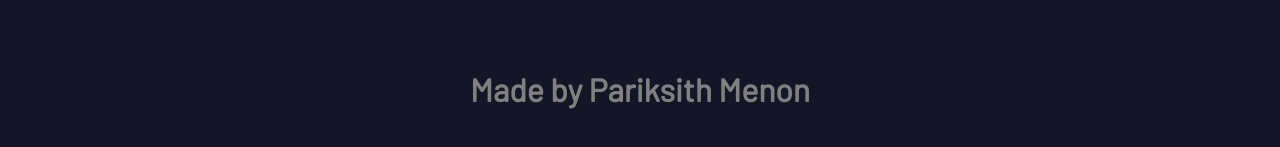
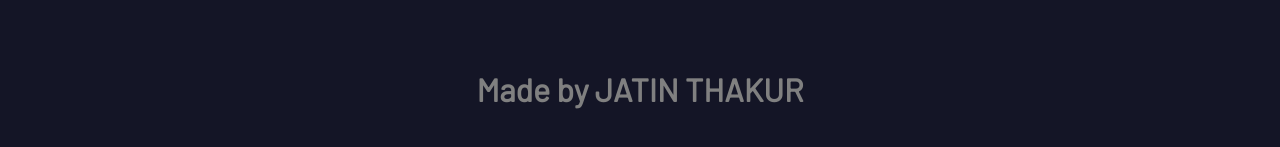
Before and after one commit to JatinThakur2/Double_Click_Checker_and_GamePad, a plain HTML site: page about.html in a window 1280 px wide. Shown: the part 521-668 px from the top of the page. Drawn offline with Linux system fonts and the light colour scheme.

Commit message:
Update about.html

```diff
--- a/about.html
+++ b/about.html
@@ -11,6 +11,6 @@
     <h1>What does this site accomplish?</h1>
     <p>This site helps you identify whether your mouse has a double clicking issue or not. Most mice (particularly gaming mice) suffer from frequent issues where the left click in particular tends to malfunction, resulting in a double click on one press.</p>
     <a href="/index.html">Go ahead and try it out!</a>
-    <h3>Made by Pariksith Menon</h3>
+    <h3>Made by JATIN THAKUR</h3>
 </body>
 </html>
```
